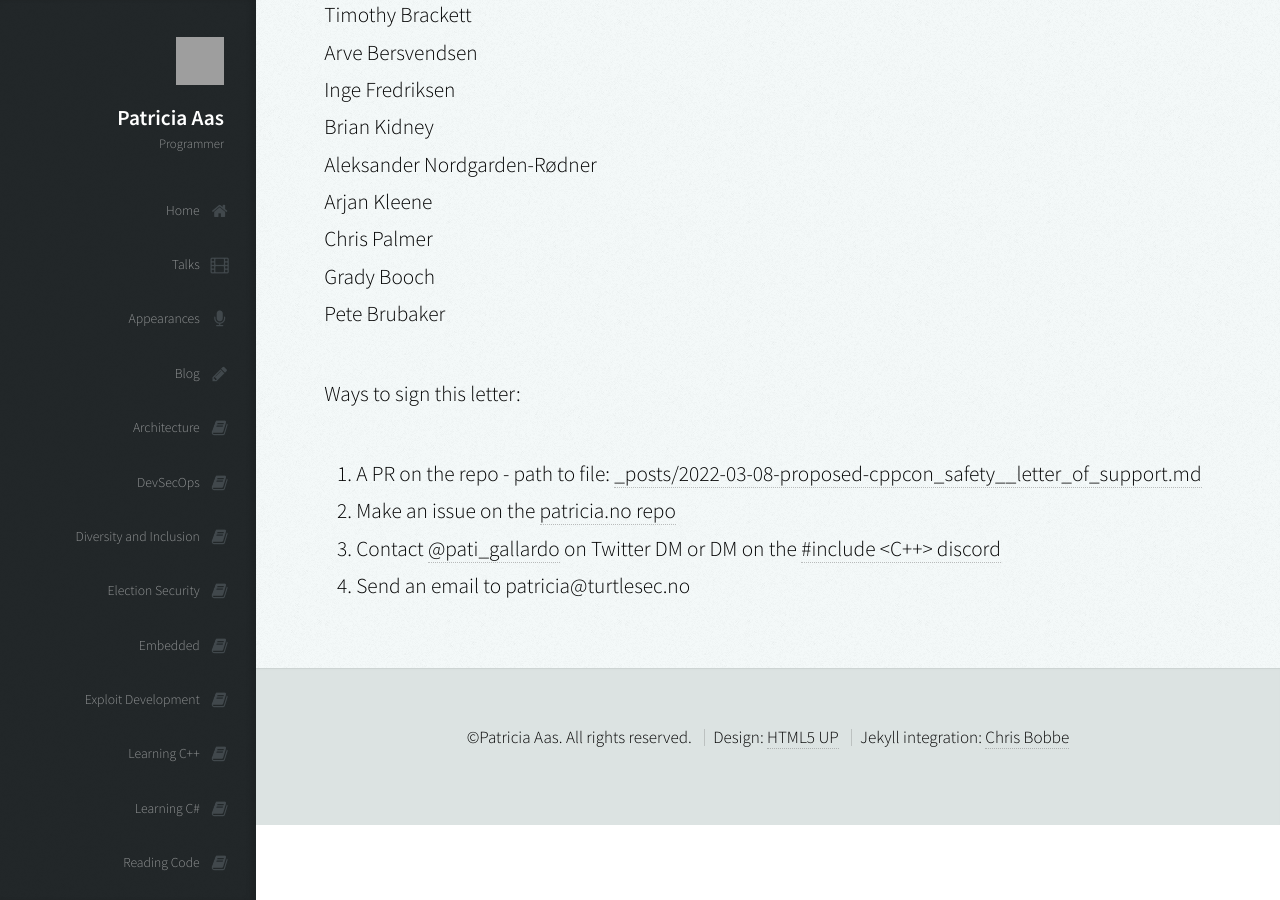
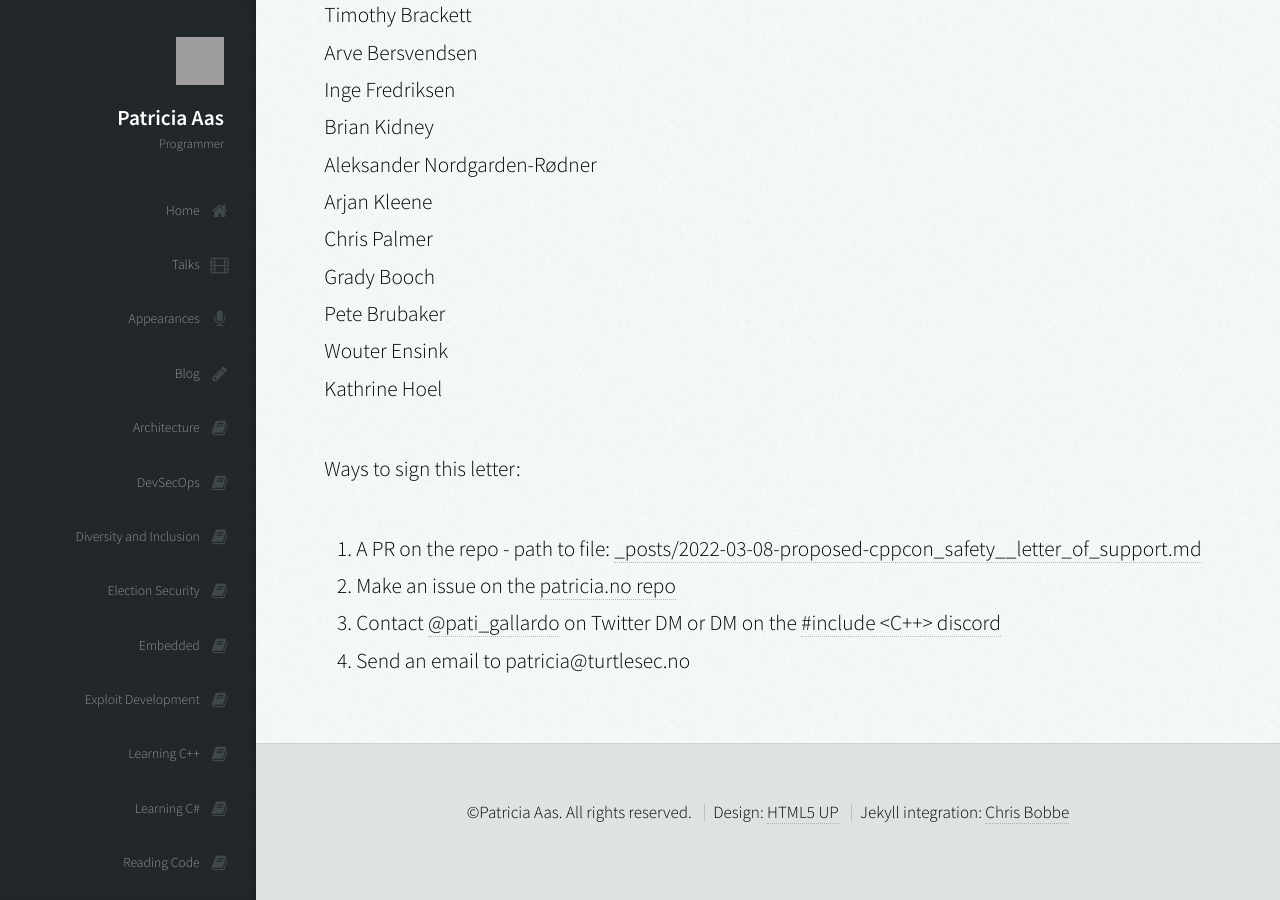
Before and after one commit to patricia-gallardo/patricia-gallardo.github.io, a Jekyll site: the page built from _posts/2022-03-08-proposed-cppcon_safety__letter_of_support.md, in a window 1280 px wide and 900 px high, scrolled down 7464 px. Built offline with Jekyll 4.4.1, drawn with Linux system fonts in a browser that asks for light colours; nearby versions of some CDN libraries; grey boxes are pictures that could not be loaded.

Commit message:
Update 2022-03-08-proposed-cppcon_safety__letter_of_support.md

```diff
--- a/_posts/2022-03-08-proposed-cppcon_safety__letter_of_support.md
+++ b/_posts/2022-03-08-proposed-cppcon_safety__letter_of_support.md
@@ -207,6 +207,8 @@ Arjan Kleene <br>
 Chris Palmer <br>
 Grady Booch <br>
 Pete Brubaker <br>
+Wouter Ensink <br>
+Kathrine Hoel <br>
 
 
 Ways to sign this letter:
```
